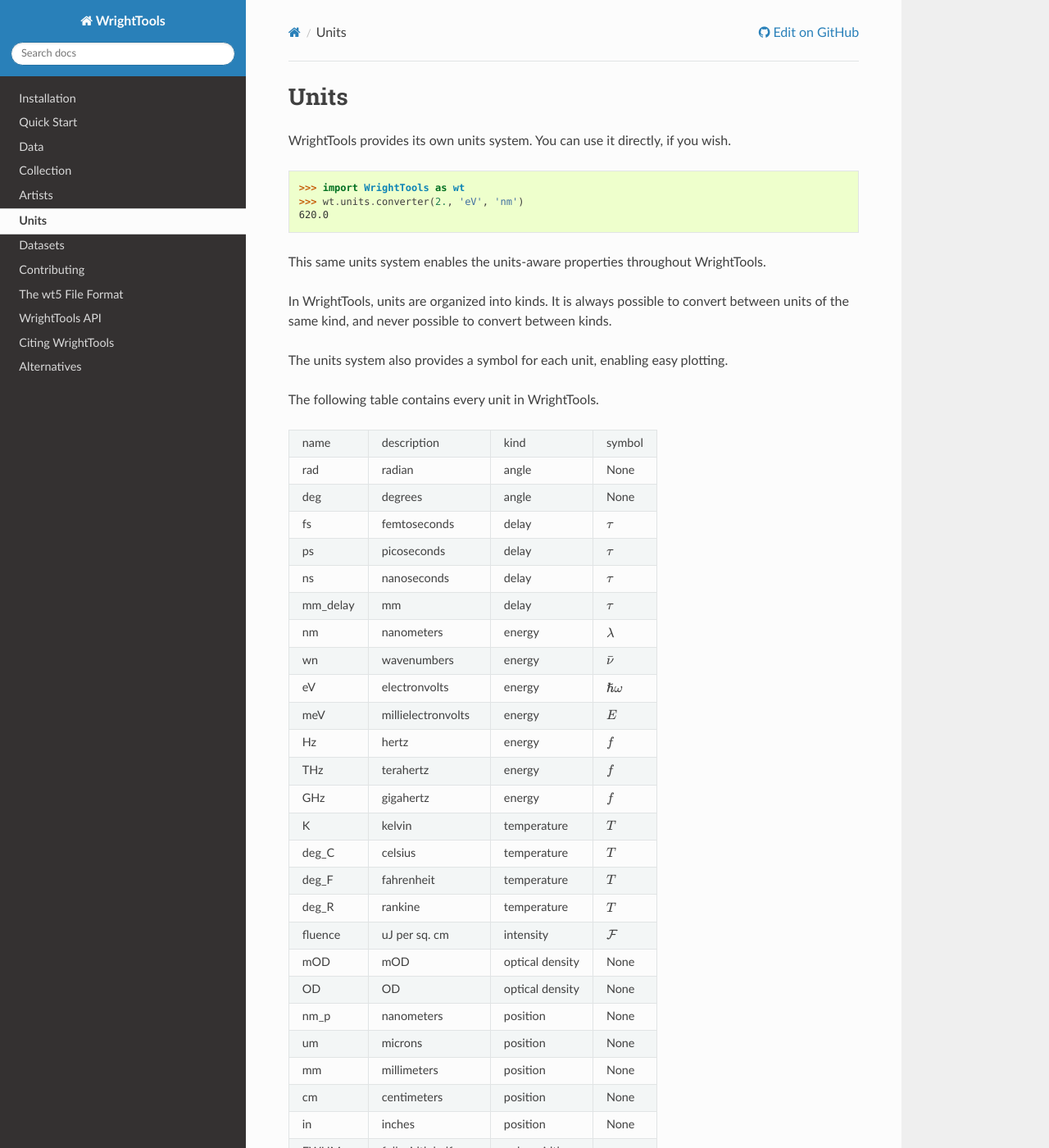
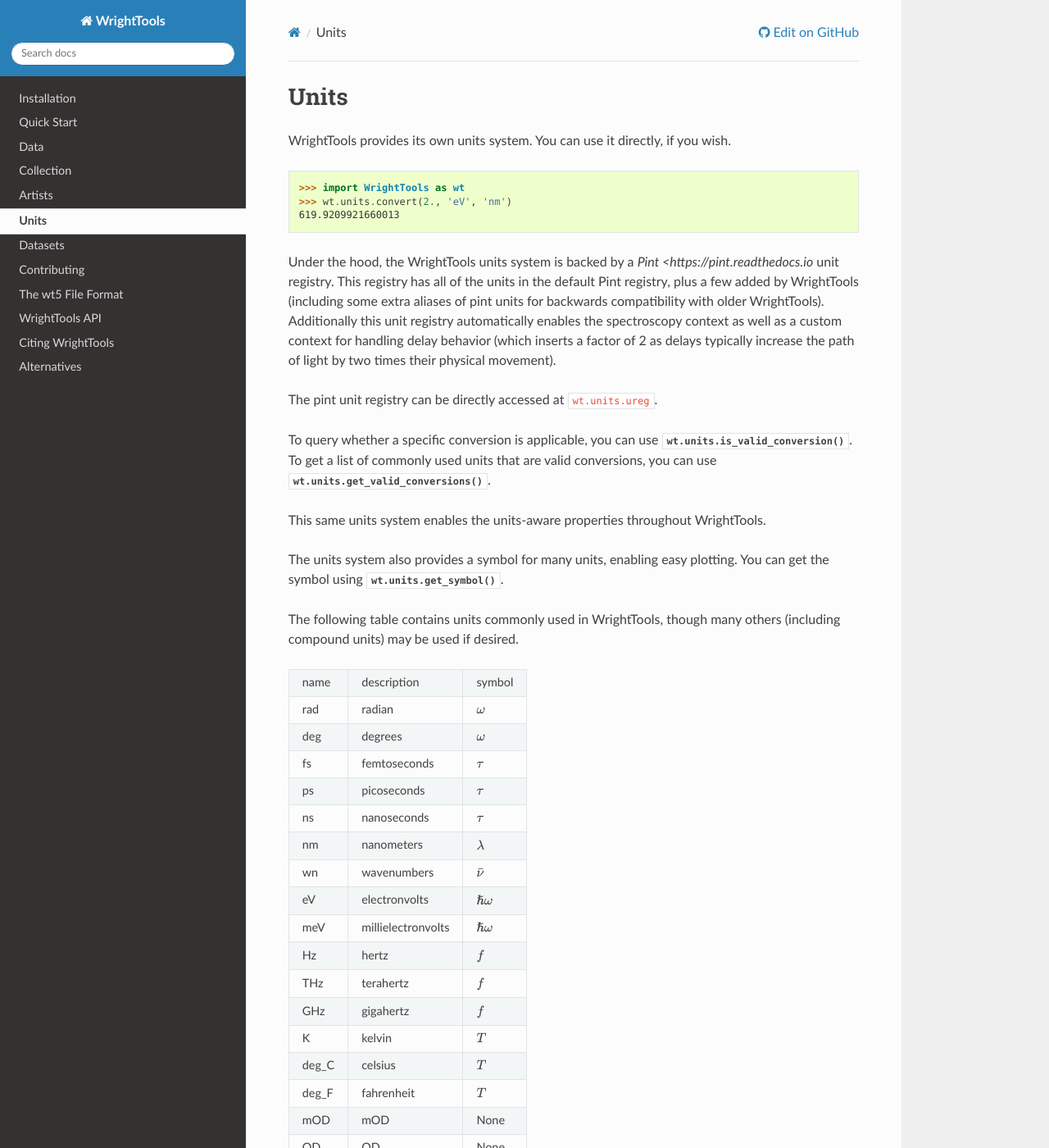
Before and after one commit to wright-group/WrightTools, a Sphinx documentation site: the page built from docs/units.rst, in a window 1280 px wide and 1400 px high. Shown: the whole window at 82% size. Built offline with Sphinx 7.4.7 and the Read the Docs theme 2.0.0, drawn with Linux system fonts in a browser that asks for light colours; pages that are not in the unit, such as notebooks, are missing from menus; the version number could not be read and is left out; some of the changed text lies outside the part shown.

Commit message:
using pint for units (#957)
* Proof of Concept: using pint for units

* Add delay context

* Fix mm alias

* Blessed units for backwards compatibility

* allow for all conversions, if kwarg is passed

* get preferred short name for wavenumber, fix spelling

* Big huge comment about 'blessed_units'

* Make labels nicer when no symbol is present

* clean up symbol logic, make it more readable, add theta for angles

* Do not include unit itself in valid conversion list

* Update docs

* Update api

* Fix code quality checks

* Exception raised by None units

* parentheses

* spelling

* UndefinedUnitError

* changelog

Co-authored-by: Blaise Thompson <blaise@untzag.com>

```diff
--- a/docs/api/WrightTools.units.rst
+++ b/docs/api/WrightTools.units.rst
@@ -8,8 +8,9 @@
 .. autosummary::
    :toctree: ../api
 
-   converter
+   convert
    get_symbol
    get_valid_conversions
    is_valid_conversion
    kind
+   ureg
--- a/docs/units.rst
+++ b/docs/units.rst
@@ -9,54 +9,57 @@
 .. code-block:: python
 
    >>> import WrightTools as wt
-   >>> wt.units.converter(2., 'eV', 'nm')
-   620.0
+   >>> wt.units.convert(2., 'eV', 'nm')
+   619.9209921660013
+
+Under the hood, the WrightTools units system is backed by a `Pint <https://pint.readthedocs.io` unit registry.
+This registry has all of the units in the default Pint registry, plus a few added by WrightTools (including some extra aliases of pint units for backwards compatibility with older WrightTools).
+Additionally this unit registry automatically enables the spectroscopy context as well as a custom context for handling delay behavior (which inserts a factor of 2 as delays typically increase the path of light by two times their physical movement).
+
+The pint unit registry can be directly accessed at ``wt.units.ureg``.
+
+To query whether a specific conversion is applicable, you can use :meth:`wt.units.is_valid_conversion`.
+To get a list of commonly used units that are valid conversions, you can use :meth:`wt.units.get_valid_conversions`.
 
 This same units system enables the units-aware properties throughout WrightTools.
 
-In WrightTools, units are organized into kinds.
-It is always possible to convert between units of the same kind, and never possible to convert between kinds.
+The units system also provides a symbol for many units, enabling easy plotting.
+You can get the symbol using :meth:`wt.units.get_symbol`.
 
-The units system also provides a symbol for each unit, enabling easy plotting.
+The following table contains units commonly used in WrightTools, though many others (including compound units) may be used if desired.
 
-The following table contains every unit in WrightTools.
-
-=========  ====================  ====================  ====================
-name       description           kind                  symbol
----------  --------------------  --------------------  --------------------
-rad        radian                angle                 None
-deg        degrees               angle                 None
-fs         femtoseconds          delay                 :math:`\tau`
-ps         picoseconds           delay                 :math:`\tau`
-ns         nanoseconds           delay                 :math:`\tau`
-mm_delay   mm                    delay                 :math:`\tau`
-nm         nanometers            energy                :math:`\lambda`
-wn         wavenumbers           energy                :math:`\bar{\nu}`
-eV         electronvolts         energy                :math:`\hslash\omega`
-meV        millielectronvolts    energy                :math:`E`
-Hz         hertz                 energy                :math:`f`
-THz        terahertz             energy                :math:`f`
-GHz        gigahertz             energy                :math:`f`
-K          kelvin                temperature           :math:`T`
-deg_C      celsius               temperature           :math:`T`
-deg_F      fahrenheit            temperature           :math:`T`
-deg_R      rankine               temperature           :math:`T`
-fluence    uJ per sq. cm         intensity             :math:`\mathcal{F}`
-mOD        mOD                   optical density       None
-OD         OD                    optical density       None
-nm_p       nanometers            position              None
-um         microns               position              None
-mm         millimeters           position              None
-cm         centimeters           position              None
-in         inches                position              None
-FWHM       full width half max   pulse width           :math:`\sigma`
-fs_t       femtoseconds          time                  None
-ps_t       picoseconds           time                  None
-ns_t       nanoseconds           time                  None
-us_t       microseconds          time                  None
-ms_t       milliseconds          time                  None
-s_t        seconds               time                  None
-m_t        minutes               time                  None
-h_t        hours                 time                  None
-d_t        days                  time                  None
-=========  ====================  ====================  ====================
+=========  ====================  ====================
+name       description           symbol
+---------  --------------------  --------------------
+rad        radian                :math:`\omega`
+deg        degrees               :math:`\omega`
+fs         femtoseconds          :math:`\tau`
+ps         picoseconds           :math:`\tau`
+ns         nanoseconds           :math:`\tau`
+nm         nanometers            :math:`\lambda`
+wn         wavenumbers           :math:`\bar{\nu}`
+eV         electronvolts         :math:`\hslash\omega`
+meV        millielectronvolts    :math:`\hslash\omega`
+Hz         hertz                 :math:`f`
+THz        terahertz             :math:`f`
+GHz        gigahertz             :math:`f`
+K          kelvin                :math:`T`
+deg_C      celsius               :math:`T`
+deg_F      fahrenheit            :math:`T`
+mOD        mOD                   None
+OD         OD                    None
+nm_p       nanometers            None
+um         microns               :math:`\lambda`
+mm         millimeters           :math:`\lambda`
+cm         centimeters           :math:`\lambda`
+in         inches                :math:`\lambda`
+fs_t       femtoseconds          :math:`\tau`
+ps_t       picoseconds           :math:`\tau`
+ns_t       nanoseconds           :math:`\tau`
+us_t       microseconds          :math:`\tau`
+ms_t       milliseconds          :math:`\tau`
+s_t        seconds               :math:`\tau`
+m_t        minutes               :math:`\tau`
+h_t        hours                 :math:`\tau`
+d_t        days                  :math:`\tau`
+=========  ====================  ====================
--- a/setup.py
+++ b/setup.py
@@ -40,6 +40,7 @@
         "matplotlib>=3.3.0",
         "numexpr",
         "numpy>=1.15.0",
+        "pint",
         "python-dateutil",
         "scipy",
         "tidy_headers>=1.0.0",
```
Also changed, not shown: CHANGELOG.md (+3 -0 lines), 8 other files.
